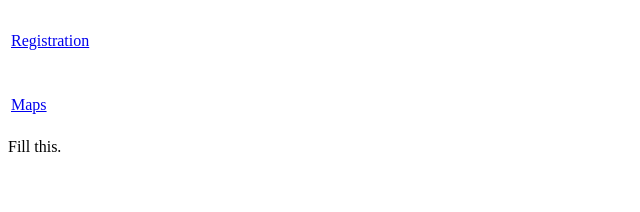
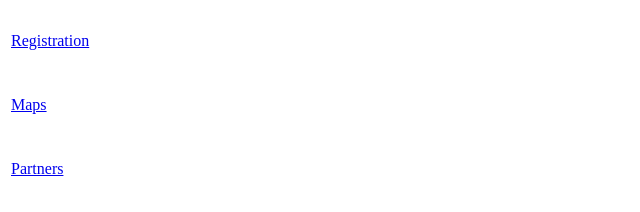
Before and after one commit to ChelmsfordMakerspace/KeepSafe-CivicCamp, a plain HTML site: page main.html in a window 1280 px wide. Shown: the whole page, without its empty margins (0-640 px from the left). Drawn offline with Linux system fonts and the light colour scheme.

Commit message:
Update main.html

```diff
--- a/main.html
+++ b/main.html
@@ -11,7 +11,9 @@
      	<tr>
      	  <td height="60" class="HyperlinkFont"><a href="map.html" target="_top">Maps</a></td>
      	</tr>
+        <tr>
+     	  <td height="60" class="HyperlinkFont"><a href="partners.html" target="_top">Partners</a></td>
+     	</tr>
      </table>
-	Fill this.
      </body>
 </html>
```
